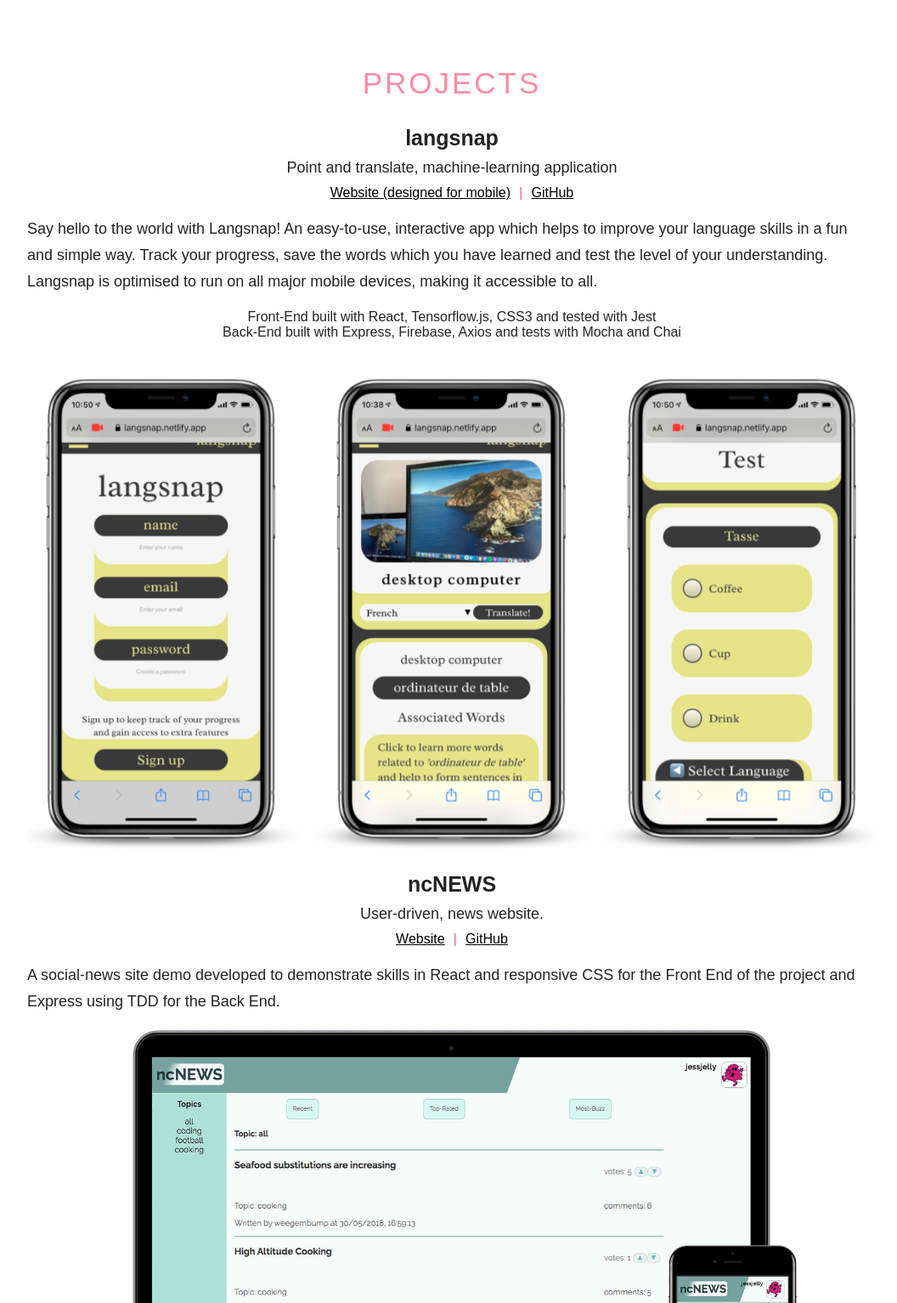
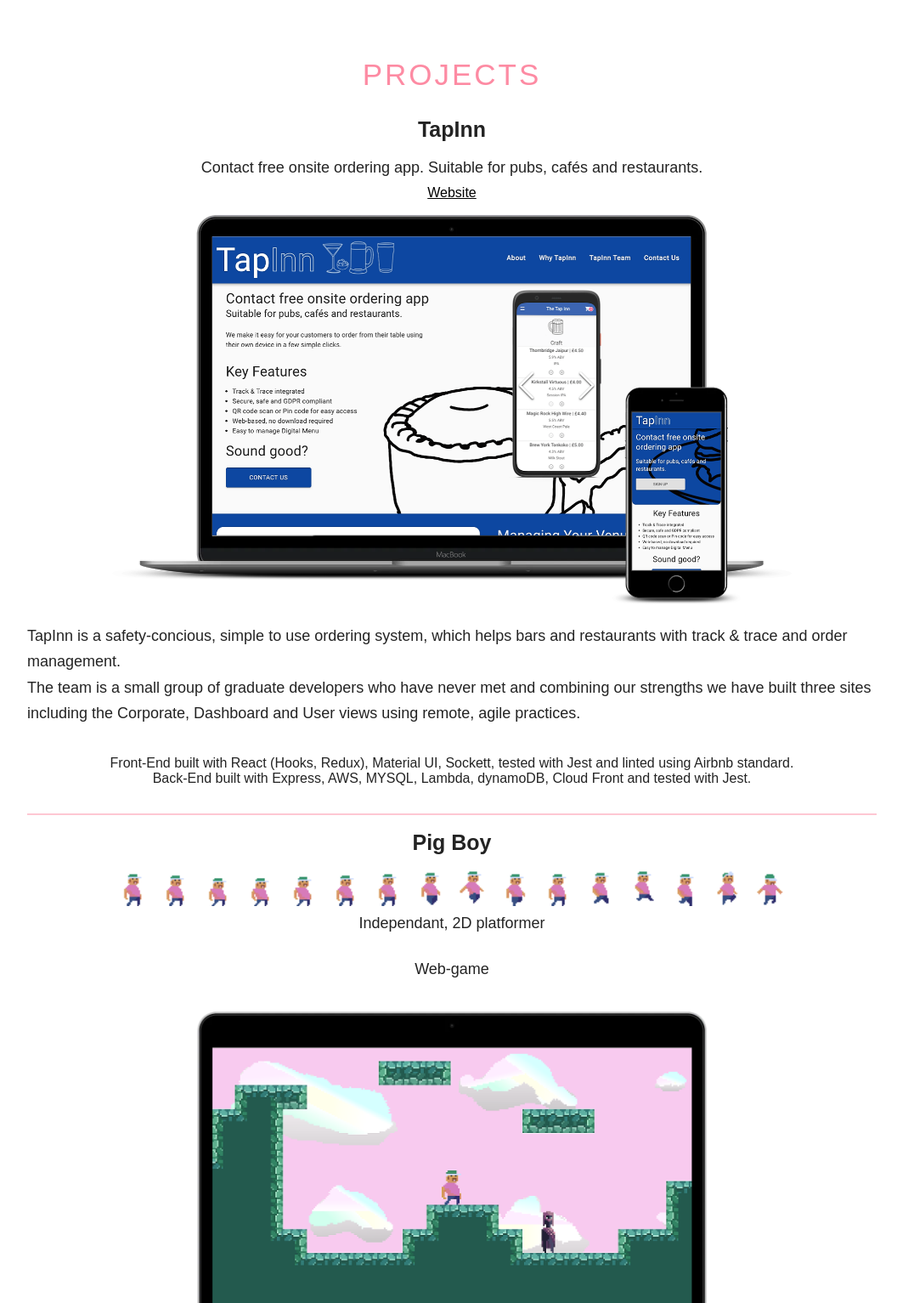
Before and after one commit to acarriedev/portfolio-website, a plain HTML site: page index.html in a window 1280 px wide. Shown: the part 1267-2800 px from the top of the page at 85% size, without its empty margins (108-1164 px from the left). Drawn offline with Linux system fonts and the light colour scheme.

Commit message:
Adds TapInn and Pig Boy to projects and rewords about paragraph

```diff
--- a/index.html
+++ b/index.html
@@ -79,12 +79,11 @@
           <h3>ABOUT</h3>
           <p class="about-info">
             I have always looked for opportunities to build, be creative and to
-            self-improve, through education. Since focusing exploring and
-            pursuing a career in software development, I’m happy to say I find
-            these opportunities every day. As a recording artist and music
-            producer my intrigue was sparked by a desire to innovate and
-            problem-solve and technology has opened many more avenues for
-            exploring these passions.
+            self-improve. Since focusing on exploring and pursuing a career in
+            software development, I find these opportunities all the time. As a
+            recording artist and music producer my intrigue was sparked by a
+            desire to innovate and problem-solve and technology has opened many
+            more avenues for exploring these passions.
             <br /><br />
             As a developer, I prioritise communication and attention to detail
             and believe an open-minded attitude and a search engine can solve
@@ -99,9 +98,7 @@
               Junior Full Stack Developer | Northcoders
             </h4>
             <p class="experience-p">
-              After witnessing the growth in the tech sector and seeing the need
-              for developers, I enrolled in a programme to become a software
-              engineer through the developer pathway at Northcoders Bootcamp.
+              I am a graduate of the developer pathway at Northcoders Bootcamp.
               Here they teach industry-led, full stack development in JavaScript
               and provide an amazing introduction to the collaborative coding
               process, including group work, pair programming and making daily
@@ -156,7 +153,79 @@
           <h3>PROJECTS</h3>
 
           <ul class="list-basic">
-            <section id="langsnap" class="langsnap">
+            <section id="tapinn" class="projectItemContainer">
+              <h4 class="project-title">TapInn</h4>
+              <h5 class="project-subtitle">
+                Contact free onsite ordering app. Suitable for pubs, cafés and
+                restaurants.
+              </h5>
+
+              <section class="project-links-container">
+                <a href="https://tapinn.co.uk/" class="project-links"
+                  >Website
+                </a>
+              </section>
+
+              <a href="https://tapinn.co.uk/">
+                <img
+                  src="./images/tapinnhome.png"
+                  alt="TapInn Corporate page on Mac and iPhone"
+                  class="project-image"
+                />
+              </a>
+
+              <p class="project-p">
+                TapInn is a safety-concious, simple to use ordering system,
+                which helps bars and restaurants with track & trace and order
+                management.
+                <br />
+                The team is a small group of graduate developers who have never
+                met and combining our strengths we have built three sites
+                including the Corporate, Dashboard and User views using remote,
+                agile practices.
+              </p>
+              <p class="project-built-with">
+                Front-End built with React (Hooks, Redux), Material UI, Sockett,
+                tested with Jest and linted using Airbnb standard. <br />
+                Back-End built with Express, AWS, MYSQL, Lambda, dynamoDB, Cloud
+                Front and tested with Jest.
+              </p>
+            </section>
+            <br />
+
+            <section id="pigboy" class="projectItemContainer">
+              <h4 class="project-title">Pig Boy</h4>
+              <img
+                src="./images/pig-boy-01-Sheet.png"
+                alt="Pig Boy sprite sheet running"
+                class="project-image"
+              />
+              <h5 class="project-subtitle">
+                Independant, 2D platformer
+              </h5>
+
+              <section class="project-links-container">
+                <p class="project-p">
+                  Web-game
+                </p>
+              </section>
+
+              <img
+                src="./images/pigboy-mockup.png"
+                alt="Pig Boy on Mac"
+                class="project-image"
+              />
+
+              <p class="project-p">
+                2D-Platformer passion project. Built solo using the Godot gaming
+                engine with GDScript (Python). Aseprite and Tilesetter used for
+                Pixel Art. This is a work in progress, playable demo coming
+                soon.
+              </p>
+            </section>
+            <br />
+
+            <section id="langsnap" class="projectItemContainer">
               <h4 class="project-title">langsnap</h4>
               <h5 class="project-subtitle">
                 Point and translate, machine-learning application
@@ -174,13 +243,20 @@
                 >
               </section>
 
+              <a href="https://langsnap.netlify.app/">
+                <img
+                  src="./images/langsnap.png"
+                  alt="langsnap on iphones"
+                  class="project-image"
+                />
+              </a>
+
               <p class="project-p">
-                Say hello to the world with Langsnap! An easy-to-use,
-                interactive app which helps to improve your language skills in a
-                fun and simple way. Track your progress, save the words which
-                you have learned and test the level of your understanding.
-                Langsnap is optimised to run on all major mobile devices, making
-                it accessible to all.
+                Say hello to the world with Langsnap. An easy-to-use,
+                interactive app which helps to improve language skills in a fun
+                and simple way. Track progress, save learned words and test the
+                level of understanding. Langsnap is optimised to run on all
+                major mobile devices, making it accessible to all.
               </p>
               <p class="project-built-with">
                 Front-End built with React, Tensorflow.js, CSS3 and tested with
@@ -188,18 +264,10 @@
                 Back-End built with Express, Firebase, Axios and tests with
                 Mocha and Chai
               </p>
-
-              <a href="https://langsnap.netlify.app/">
-                <img
-                  src="./images/langsnap.png"
-                  alt="langsnap on iphones"
-                  class="project-image"
-                />
-              </a>
             </section>
             <br />
 
-            <section id="ncNews">
+            <section id="ncNews" class="projectItemContainer">
               <h4 class="project-title">ncNEWS</h4>
               <h5 class="project-subtitle">User-driven, news website.</h5>
 
@@ -217,11 +285,6 @@
                 >
               </section>
 
-              <p class="project-p">
-                A social-news site demo developed to demonstrate skills in React
-                and responsive CSS for the Front End of the project and Express
-                using TDD for the Back End.
-              </p>
               <a href="https://alex-carrie-nc-news.netlify.app/">
                 <img
                   src="./images/ncnews-devices.png"
@@ -229,6 +292,12 @@
                   class="project-image"
                 />
               </a>
+
+              <p class="project-p">
+                A social-news site demo developed to demonstrate skills in React
+                and responsive CSS for the Front End of the project and Express
+                using TDD for the Back End.
+              </p>
             </section>
           </ul>
         </section>
@@ -302,11 +371,11 @@
 
                 <div class="skill-card">
                   <img
-                    src="./images/styled-components.png"
-                    alt="styled-components logo"
+                    src="./images/material.png"
+                    alt="Material UI logo"
                     class="skill-image"
                   />
-                  <p>styled-components</p>
+                  <p>Material-UI</p>
                 </div>
               </ul>
             </div>
--- a/styles/index.css
+++ b/styles/index.css
@@ -42,6 +42,7 @@ h3 {
 .main {
   border-top: solid white 2px;
   padding-bottom: 100px;
+  padding-top: 2.7rem;
 }
 
 .main-picture {
@@ -53,6 +54,9 @@ h3 {
   display: flex;
   flex-direction: row;
   background-image: url("../images/pastelArt4.jpg");
+  position: fixed;
+  min-width: 100%;
+  z-index: 4;
 }
 
 .information-container {
@@ -155,10 +159,18 @@ h3 {
   margin-block-end: 10px;
 }
 
+.projectItemContainer {
+  display: flex;
+  flex-direction: column;
+  justify-content: center;
+  border-bottom: solid 2px rgba(252, 93, 127, 0.342);
+}
+
 .project-links-container {
   display: flex;
   align-items: center;
   justify-content: center;
+  padding-bottom: 1rem;
 }
 
 .project-links {
@@ -190,7 +202,9 @@ h3 {
 }
 
 .project-image {
-  width: 100%;
+  width: 80%;
+  padding-left: 10%;
+  padding-right: 10%;
 }
 
 /* CONTACT */
```
Also changed, not shown: images/consumermockup.png (added), images/dashboardmockup.png (added), images/material.png (added), images/pig-boy-01-Sheet.png (added), images/pigboy-mockup.png (added), images/tapinn.png (added), images/tapinnhome.png (added).
